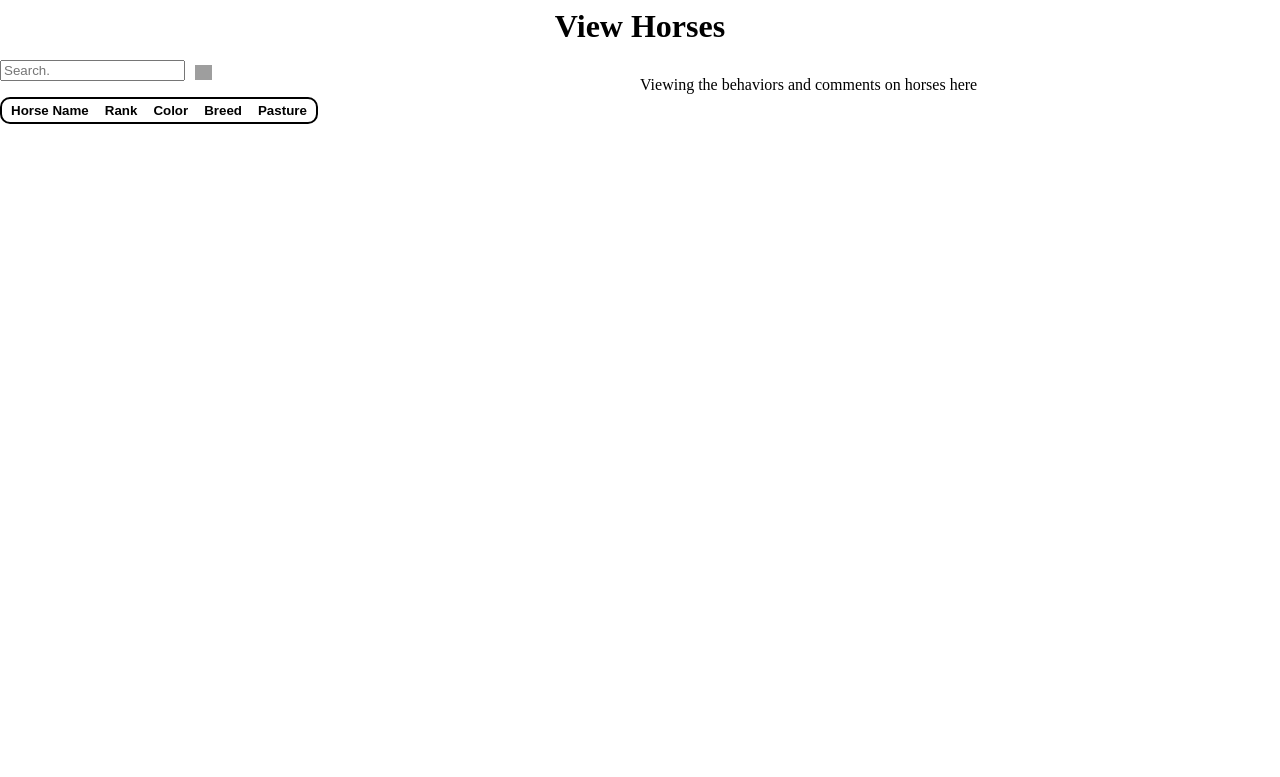
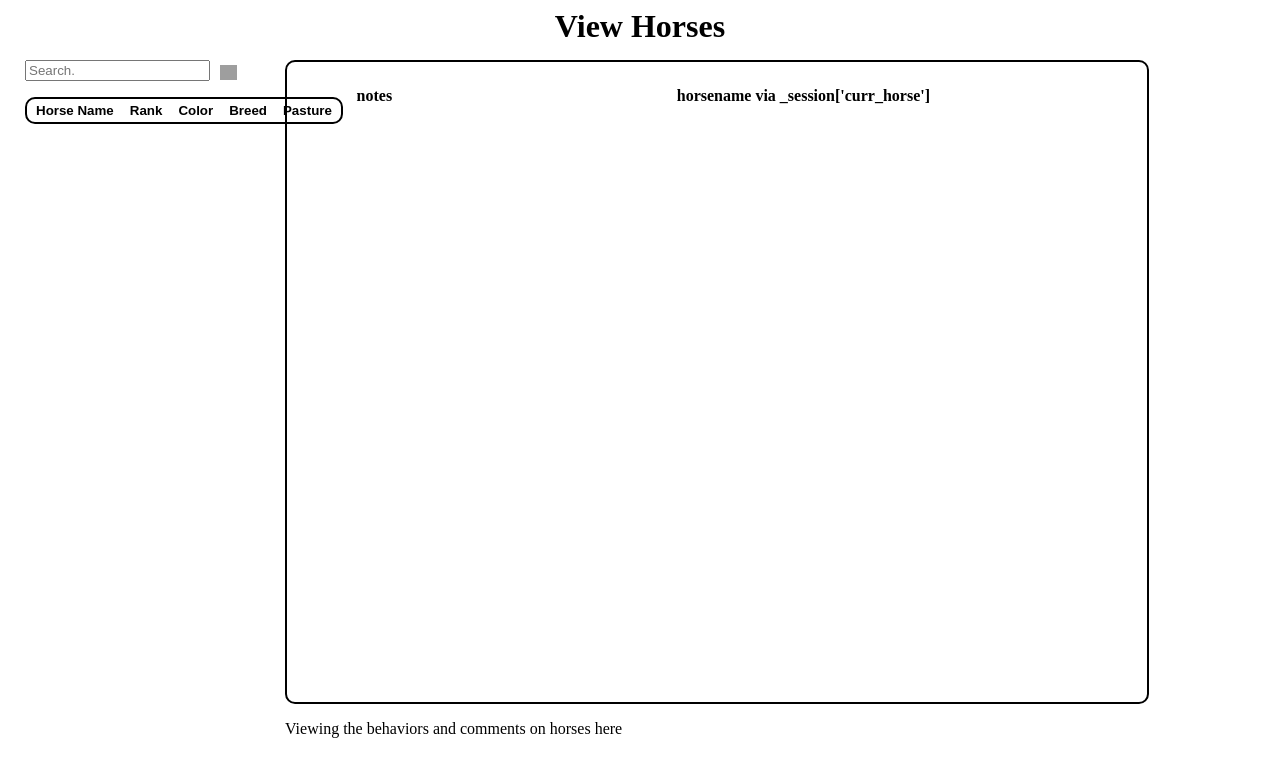
Before and after one commit to skyshane1/horsetrainersystem, a PHP site: page /viewHorse.php?search=1 in a window 1280 px wide. Shown: the top 777 px of the page. Run offline with PHP 8.4, Linux system fonts and the light colour scheme; data that the repository does not hold is empty; grey boxes are pictures that could not be loaded.

Commit message:
playing with formatting

```diff
--- a/viewHorse.php
+++ b/viewHorse.php
@@ -48,7 +48,7 @@ button {
 }
 .split {
   height: 100%;
-  width: 50%;
+  width: 75%;
   position: fixed;
   z-index: 1;
   top: 0;
@@ -58,12 +58,12 @@ button {
 
 /* Control the left side */
 .left {
-  left: 0;
+  left: 25;
 }
 
 /* Control the right side */
 .right {
-  right: 0;
+  right: 35;
 }
 
 /* If you want the content centered horizontally and vertically */
@@ -135,7 +135,26 @@ button {
             </table>
         </div>
         <div class="split right">
-            <p split>Viewing the behaviors and comments on horses here</p>
+            <table style="width: 90%; height:70%">
+                <th style='width:20%; height:10%'>
+                    <p>notes</p>
+                </th>
+                <th style='height:10%'>
+                    <p>horsename via _session['curr_horse']</p>
+                </th>
+                <tr style='width:20%'>
+                    <div>
+                </tr>
+                <tr>
+
+                </tr>
+            </table>
+
+
+
+
+
+            <p>Viewing the behaviors and comments on horses here</p>
         </div>
     </body>
 </html>
```
